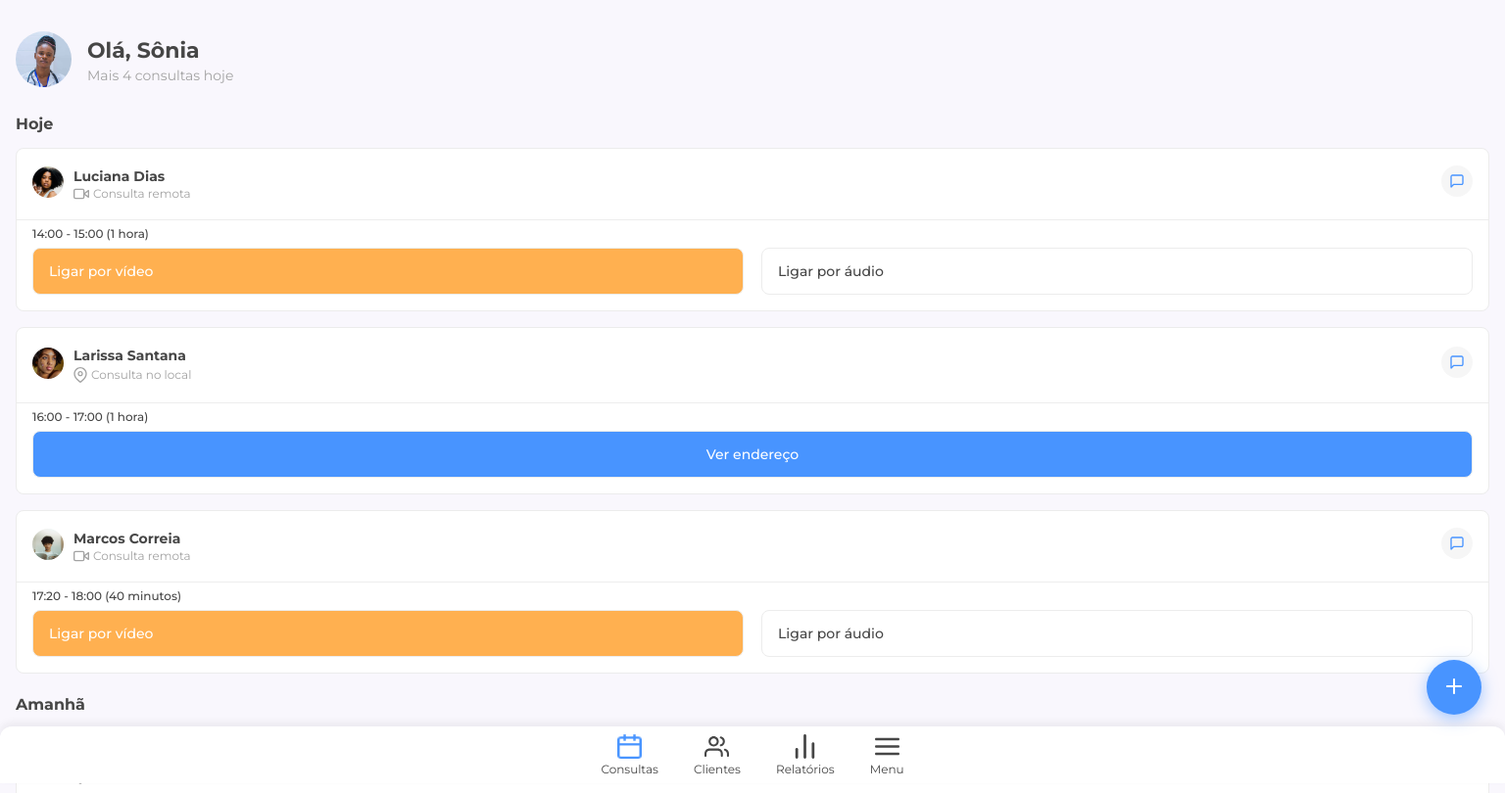
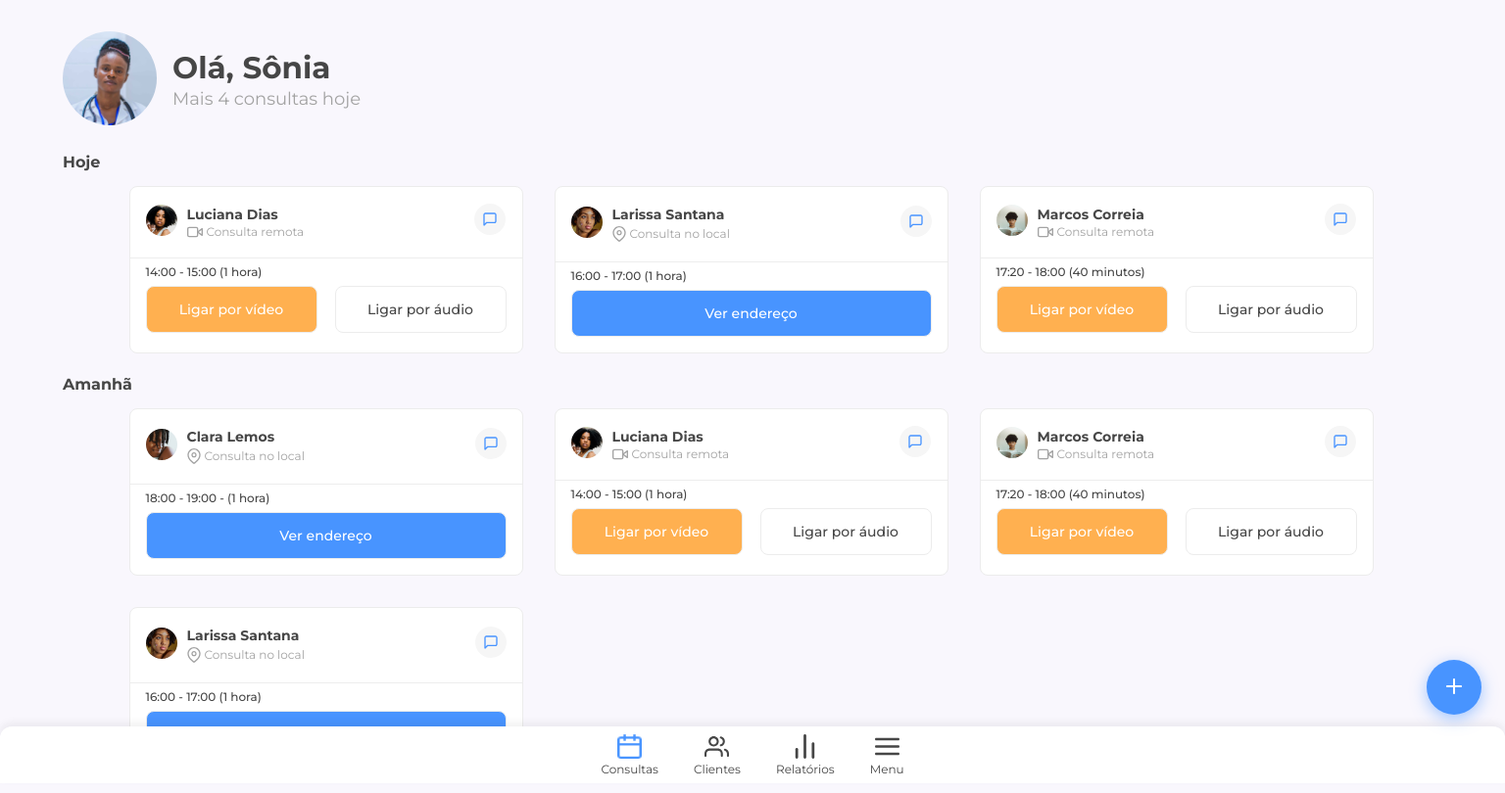
Before and after one commit to davidtpires/7DaysOfCode_HTML_e_CSS_Responsividade, a plain HTML site: page index.html in a window 1536 px wide. Shown: the top 810 px of the page at 98% size. Drawn offline with Linux system fonts and the light colour scheme.

Commit message:
Day3 - 3/7: Unidades relativas e limites de resolução de layout

```diff
--- a/index.html
+++ b/index.html
@@ -21,7 +21,7 @@
     <main>
         <section class="consultas">
             <p class="consultas__data">Hoje</p>
-
+            <div class="consultas__dia">
                 <div class="consultas__remota consultas__card">
                     <div class="consultas__cabecalho">
                         <div class="consultas__cabecalho__esquerda">
@@ -86,8 +86,12 @@
                         <a href="#" class="consultas__botao__audio consultas__botao">Ligar por áudio</a>
                     </div>
                 </div>
+            </div>
+
 
             <p class="consultas__data">Amanhã</p>
+
+            <div class="consultas__dia">
 
                 <div class="consultas__local consultas__card">
                     <div class="consultas__cabecalho">
@@ -174,9 +178,11 @@
                         <a href="#" class="consultas__botao__local consultas__botao">Ver endereço</a>
                     </div>
                 </div>
+            </div>
 
             <p class="consultas__data">Quarta-feira</p>
 
+            <div class="consultas__dia">
                 <div class="consultas__local consultas__card">
                     <div class="consultas__cabecalho">
                         <div class="consultas__cabecalho__esquerda">
@@ -262,6 +268,7 @@
                         <a href="#" class="consultas__botao__local consultas__botao">Ver endereço</a>
                     </div>
                 </div>
+            </div>
 
         </section>
 
--- a/style.css
+++ b/style.css
@@ -20,4 +20,8 @@
 body {
     background-color: var(--background-color);
     padding-bottom: 70px;
+    min-width: 328px;
+    max-width: 1440px;
+    margin: auto;
+
 }
--- a/styles/consultas.css
+++ b/styles/consultas.css
@@ -9,11 +9,24 @@
     padding: 8px 0px 0px 16px;
 }
 
+.consultas__dia {
+    display: flex;
+    flex-wrap: wrap;
+    justify-content: flex-start;
+    align-content: center;
+    width: 432px;
+    margin: auto;
+
+}
+
+
 .consultas__card {
     background-color: var(--color-consulta-background);
     border: 1px solid var(--color-consulta-border);
     border-radius: 8px;
     margin: 16px;
+    max-width: 450px;
+    min-width: 400px;
 }
 
 .consultas__cabecalho {
@@ -48,20 +61,20 @@
 
 .consultas__titulo {
     font-weight: 700;
-    font-size: 14px;
+    font-size: 0.875em;
     color: var(--color-title);
     padding: 5px 0px;
 }
 
 .consultas__tipo {
     font-weight: 400;
-    font-size: 12px;
+    font-size: 0.75em;
     color: var(--color-subtitle);
 }
 
 .consultas__horario {
     font-weight: 500;
-    font-size: 12px;
+    font-size: 0.75em;
     color: var(--color-title);
     margin-left: 16px;
     margin-bottom: 8px;
@@ -81,10 +94,11 @@
     text-decoration: none;
     color: var(--color-consulta-background);
     background-color: var(--color-botao-primaria);
-    font-size: 14px;
+    font-size: 0.875em;
     font-weight: 500;
     border: 1px solid var(--color-consulta-border);
     width: 50%;
+    text-align: center;
 }
 
 .consultas__botao__audio {
@@ -97,3 +111,20 @@
     width: 100%;
     text-align: center;
 }
+
+
+@media screen and (min-width: 765px) {
+
+    .consultas__dia {
+        width: 870px;
+    }
+
+}
+
+@media screen and (min-width: 1435px) {
+    .consultas__dia {
+        width: 1305px;
+    }
+
+
+}
--- a/styles/header.css
+++ b/styles/header.css
@@ -17,15 +17,38 @@
 }
 
 .perfil__titulo {
-    font-size: 22px;
+    font-size: 1.375em;
     font-weight: 700;
     color: var(--color-title);
     padding: 5px 0px;
 }
 
 .perfil__detalhes-consultas {
-    font-size: 14px;
+    font-size: 0.875em;
     font-weight: 400;
     color: var(--color-subtitle);
     padding: 2px 0px;
 }
+
+
+@media screen and (min-width: 765px) {
+
+
+}
+
+@media screen and (min-width: 1435px) {
+
+    .perfil__imagem {
+        width: 96px;
+        height: 96px;
+    }
+
+    .perfil__titulo {
+        font-size: 1.9375em;
+    }
+
+    .perfil__detalhes-consultas {
+        font-size: 1.125em;
+    }
+
+}
--- a/styles/rodape.css
+++ b/styles/rodape.css
@@ -35,7 +35,7 @@
 .menus__menu__texto{
     font-family: var(--font-main);
     font-weight: 400;
-    font-size: 12px;
+    font-size: 0.75em;
     color: var(--color-title);
 }
 
@@ -94,6 +94,12 @@
     display: block;
 }
 
-.button_consulta-video {
+@media screen and (min-width: 765px) {
+
 
 }
+
+@media screen and (min-width: 1435px) {
+
+
+}
```
Lines whose indentation alone changed are shown as unchanged.
